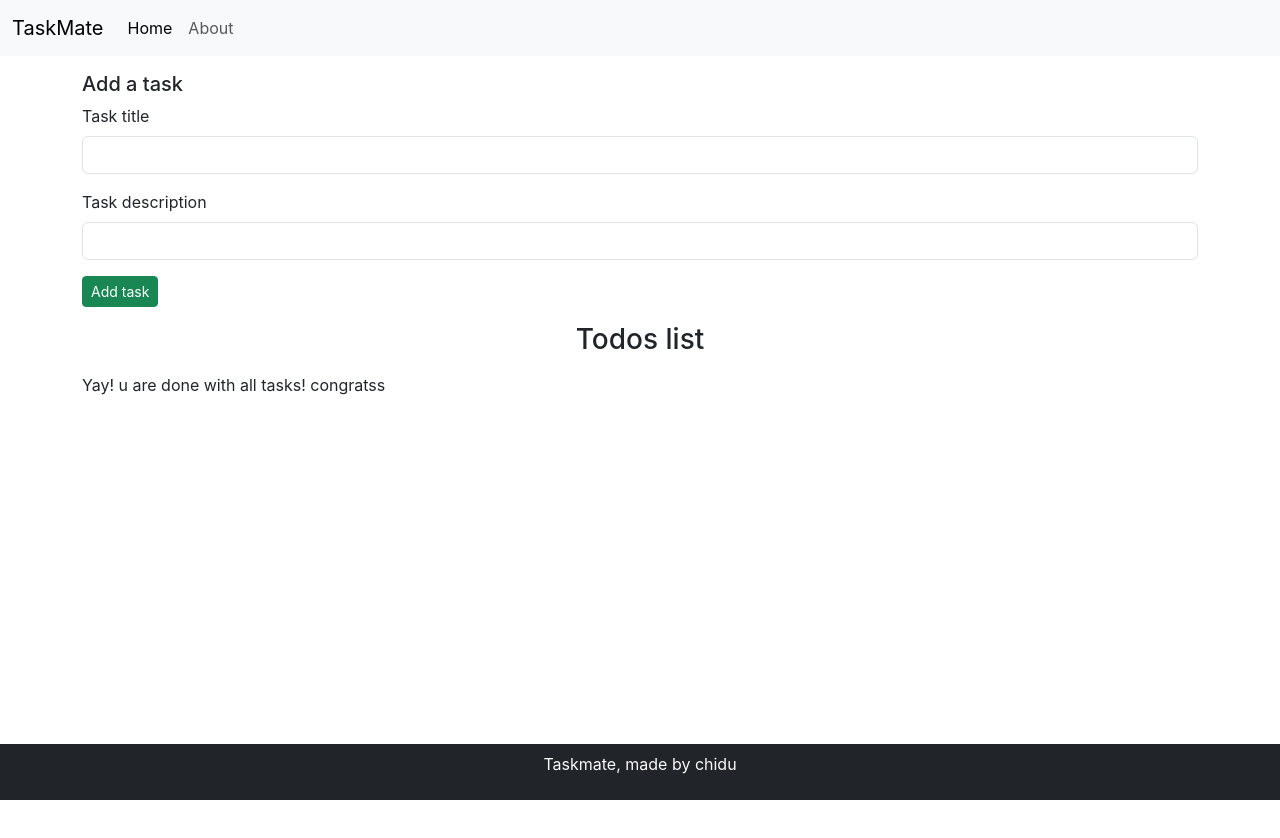
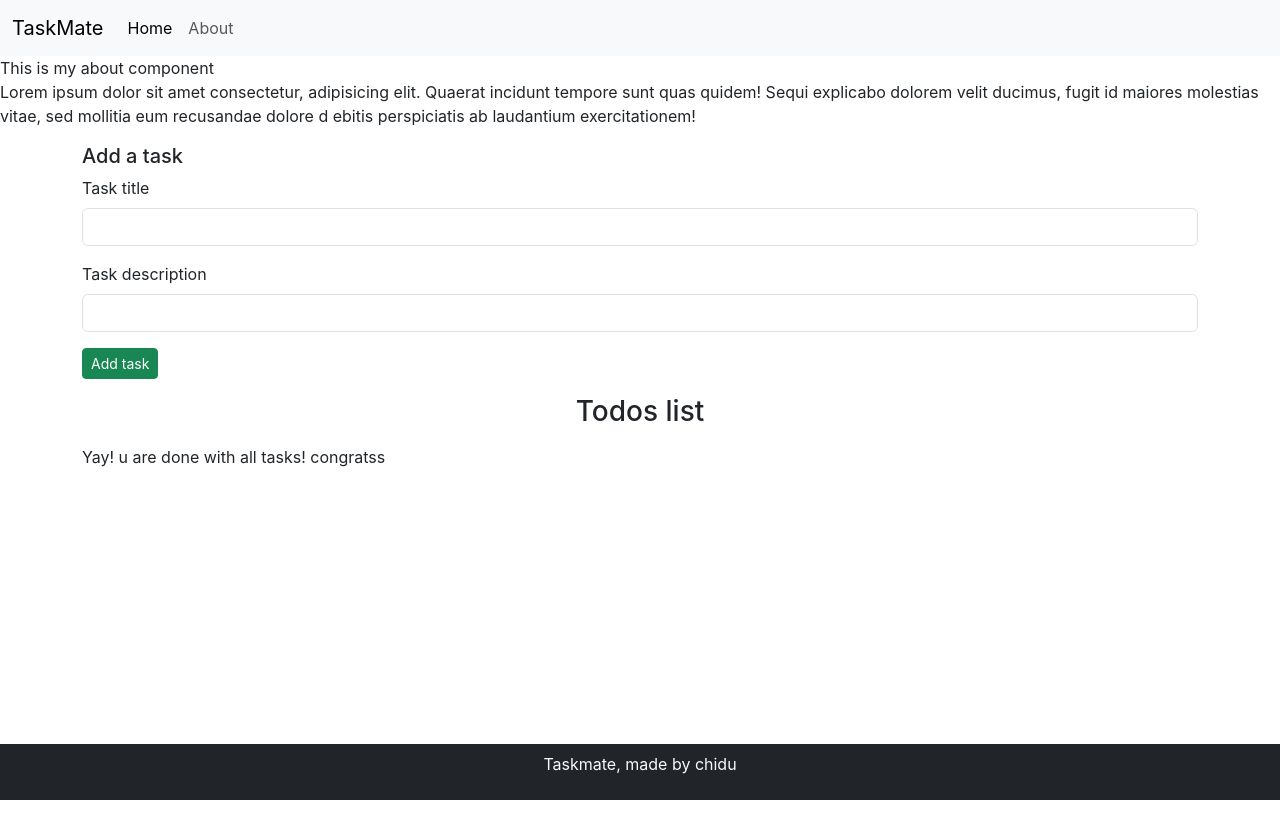
Before and after one commit to ChiduAnush/TaskMate-react-practise, a React (Create React App) app: page /about in a window 1280 px wide. Shown: the top 838 px of the page. Built offline with nearby package versions, Linux system fonts and the light colour scheme.

Commit message:
trial 1 for routing, v5 v6 confusion, isint working

```diff
--- a/package.json
+++ b/package.json
@@ -8,6 +8,7 @@
     "@testing-library/user-event": "^13.5.0",
     "react": "^18.2.0",
     "react-dom": "^18.2.0",
+    "react-router-dom": "^6.9.0",
     "react-scripts": "5.0.1",
     "web-vitals": "^2.1.4"
   },
--- a/src/App.js
+++ b/src/App.js
@@ -4,6 +4,14 @@ import { Todos } from './my components/Todos';
 import { Footer } from './my components/Footer';
 import { useState, useEffect } from 'react';
 import { AddTodo } from "./my components/AddTodo";
+import { About } from "./my components/About";
+
+import {
+  BrowserRouter as Router,
+  Routes,
+  Route,
+  Link
+} from "react-router-dom"
 
 
 function App() {
@@ -69,10 +77,41 @@ function App() {
   return (
 
     <>
-      <Header title="TaskMate" searchBar={false} />
-      <AddTodo addTodo={addTodo} />
-      <Todos todos={todos} onDelete={onDelete} />
-      <Footer />
+      <Router>
+        <Header title="TaskMate" searchBar={false} />
+
+        {/* <Switch>
+          <Route exact path="/" render={() => {
+            return (
+              <>
+                <AddTodo addTodo={addTodo} />
+                <Todos todos={todos} onDelete={onDelete} />
+              </>)
+          }}>
+          </Route>
+
+          <Route exact path="/about">
+            <About />
+          </Route>
+        </Switch> */}
+        <Routes>
+          <Route path=" /" element={() => {
+            return (
+              <>
+                <AddTodo addTodo={addTodo} />
+                <Todos todos={todos} onDelete={onDelete} />
+
+              </>
+            )
+          }} />
+          <Route path="/about/*" element={<About />} />
+        </Routes>
+
+        <AddTodo addTodo={addTodo} />
+        <Todos todos={todos} onDelete={onDelete} />
+
+        <Footer />
+      </Router>
     </>
   );
 }
--- /dev/null
+++ b/src/my components/About.js
@@ -0,0 +1,13 @@
+import React from 'react'
+
+export const About = () => {
+    return (
+        <div>
+            This is my about component
+            <p>Lorem ipsum dolor sit amet consectetur, adipisicing elit. Quaerat incidunt tempore sunt quas quidem!
+                Sequi explicabo dolorem velit ducimus, fugit id maiores molestias vitae, sed mollitia eum recusandae dolore d
+                ebitis perspiciatis ab laudantium exercitationem!</p>
+
+        </div>
+    )
+}
```
Also changed, not shown: 1 other file (tests, documents, lock files or other folders).
